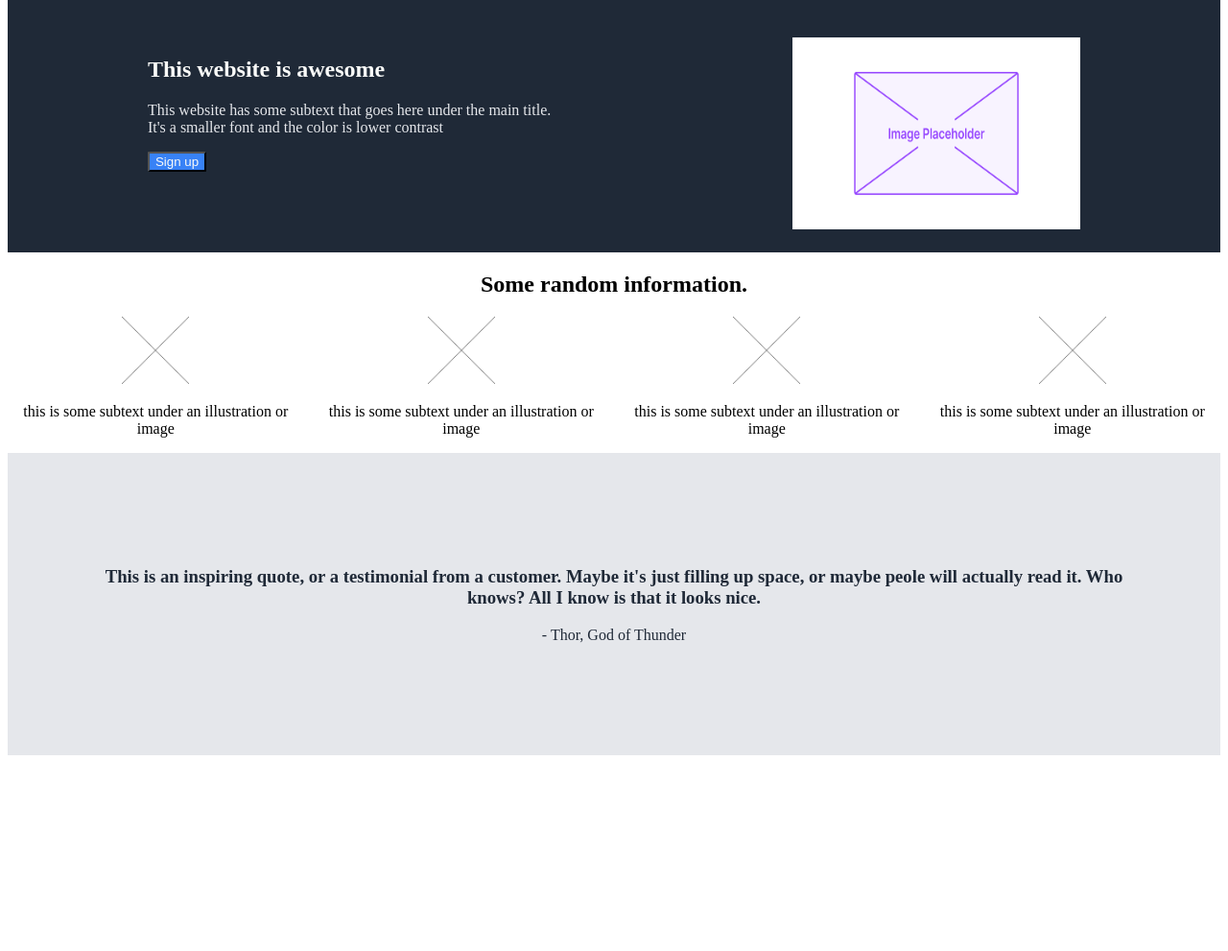
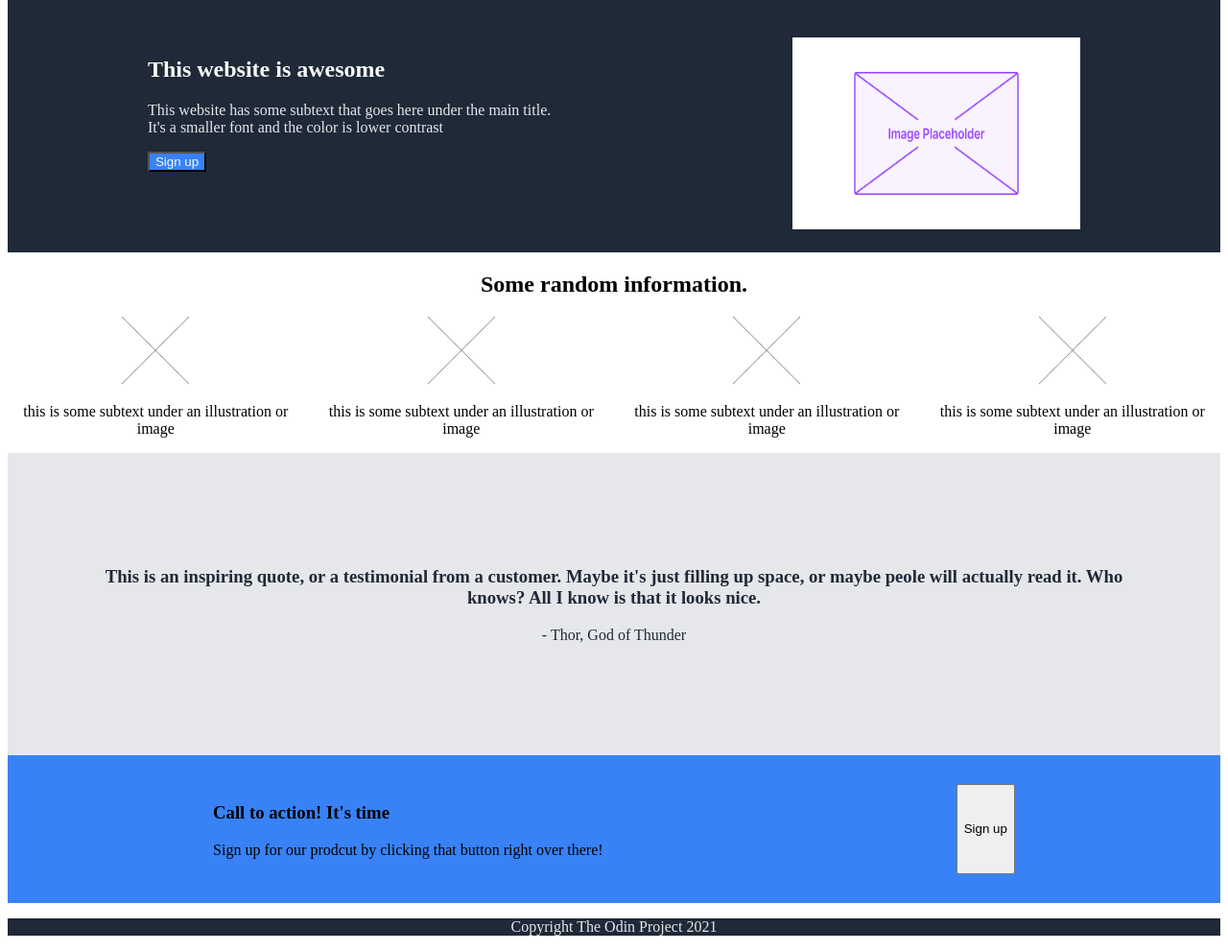
Before and after one commit to AnwarMadani/landing-page, a plain HTML site: page index.html in a window 1280 px wide. Shown: the part 96-1087 px from the top of the page at 96% size. Before the commit the page ends 891 px from the top, so only its background shows below. Drawn offline with Linux system fonts and the light colour scheme.

Commit message:
add final section, footer and style

```diff
--- a/index.html
+++ b/index.html
@@ -53,6 +53,18 @@
             <h3>This is an inspiring quote, or a testimonial from a customer. Maybe it's just filling up space, or maybe peole will actually read it. Who knows? All I know is that it looks nice.</h3>
             <p>- Thor, God of Thunder</p>
         </div>
+        <div class="action">
+            <div class="blue">
+                <div class="left-blue">
+                    <h3>Call to action! It's time</h3>
+                    <p>Sign up for our prodcut by clicking that button right over there!</p>
+                </div>
+                <button type="button">Sign up</button>
+            </div>
+        </div>
     </main>
+    <footer>
+        <p>Copyright The Odin Project 2021</p>
+    </footer>
 </body>
 </html>
--- a/styles.css
+++ b/styles.css
@@ -74,3 +74,18 @@ img{
     text-align: center;
     padding: 100px;
 }
+
+.blue{
+    display: flex;
+    justify-content: space-around;
+    padding: 30px;
+    background-color: #3882f6;
+}
+
+
+
+footer{
+    text-align: center;
+    background-color: #1F2937;
+    color: #E5E7EB;
+}
```
